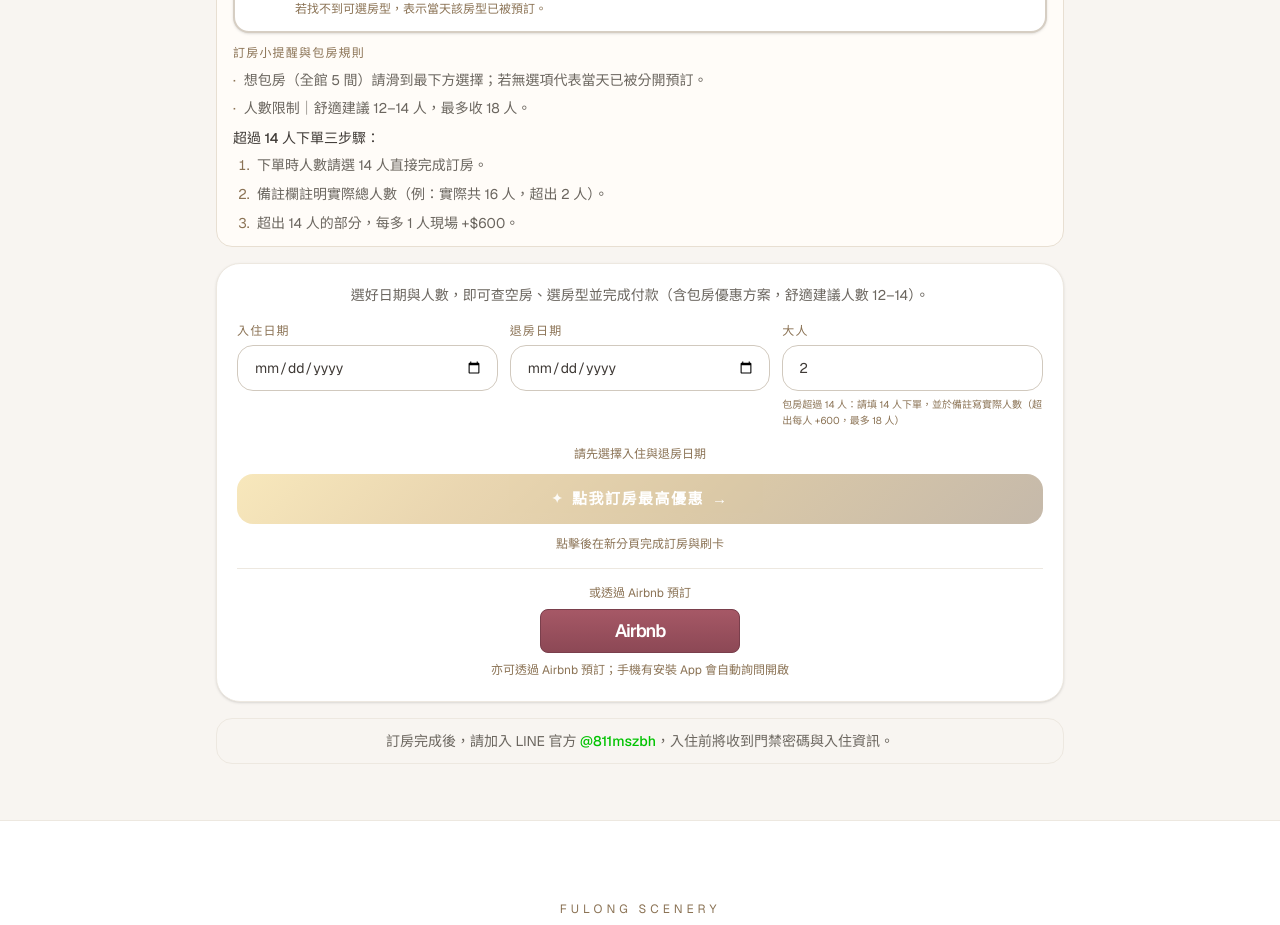
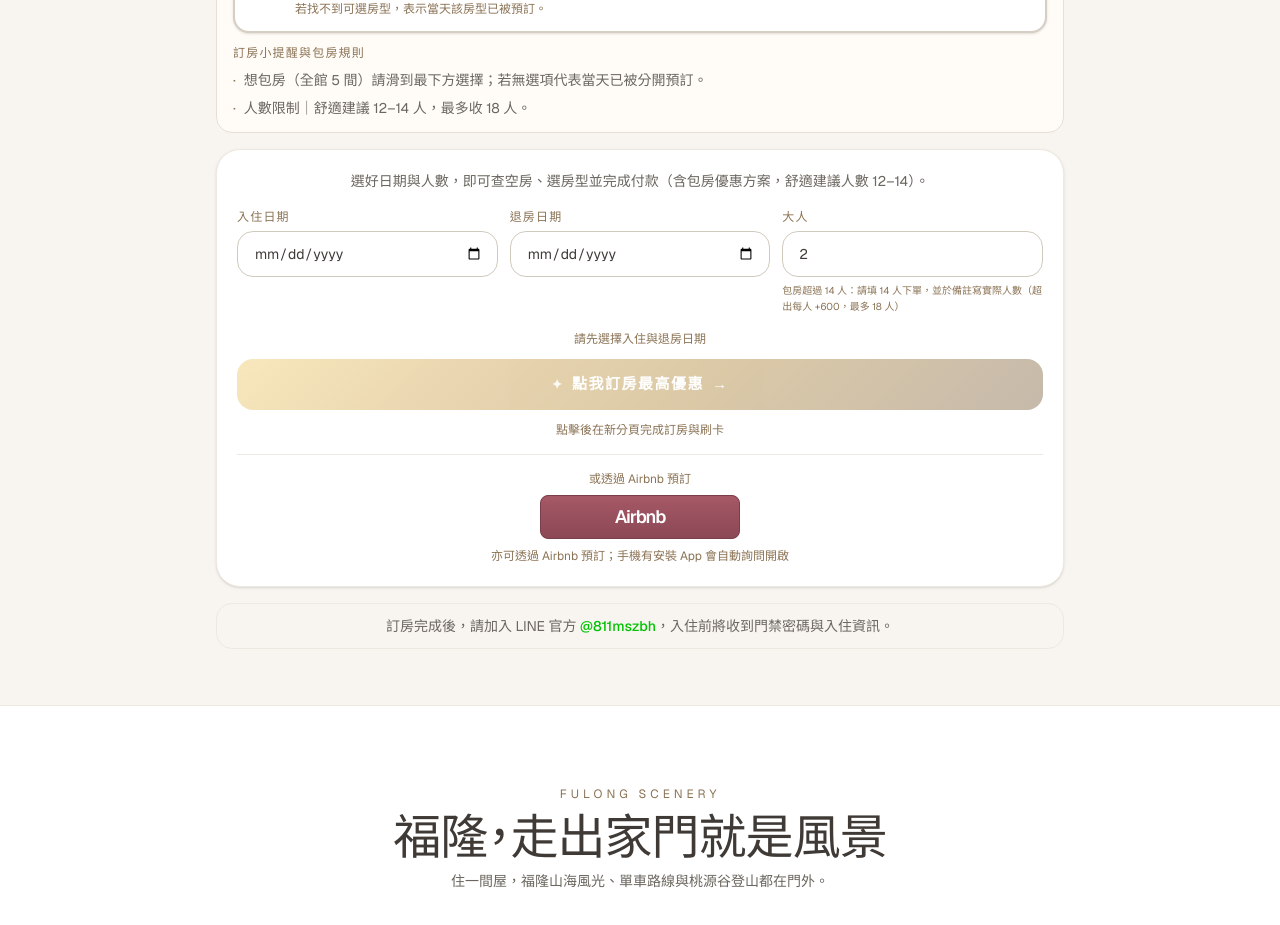
Before and after one commit to hamywu2222-cpu/yijianwu-booking, a Next.js app: page / in a window 1280 px wide. Shown: the part 4060-4985 px from the top of the page. Built offline with nearby package versions, Linux system fonts and the light colour scheme; no server answers.

Commit message:
copy: remove over-14 booking steps from booking section

```diff
--- a/components/OwltingBookingSection.tsx
+++ b/components/OwltingBookingSection.tsx
@@ -96,14 +96,6 @@ function OwlNestAvailabilityTips() {
       <div>
         <p className={sectionTitleClass}>{booking.title}</p>
         <OwlNestTipList items={booking.lines} />
-        <p className="mt-2 text-sm font-medium text-[#3F3A36]">{booking.stepsTitle}</p>
-        <ol className="mt-1.5 space-y-1.5 pl-5 list-decimal marker:text-[#8B7355]">
-          {booking.steps.map((step) => (
-            <li key={step} className="pl-1">
-              {step}
-            </li>
-          ))}
-        </ol>
       </div>
     </div>
   );
--- a/lib/business.ts
+++ b/lib/business.ts
@@ -142,12 +142,6 @@ export const OWLNEST_BOOKING = {
       lines: [
         '想包房（全館 5 間）請滑到最下方選擇；若無選項代表當天已被分開預訂。',
         `人數限制｜舒適建議 ${PACKAGE_BOOKING.comfortMin}–${PACKAGE_BOOKING.comfortMax} 人，最多收 ${PACKAGE_BOOKING.maxPeople} 人。`,
-      ],
-      stepsTitle: '超過 14 人下單三步驟：',
-      steps: [
-        '下單時人數請選 14 人直接完成訂房。',
-        '備註欄註明實際總人數（例：實際共 16 人，超出 2 人）。',
-        `超出 14 人的部分，每多 1 人現場 +$${PACKAGE_BOOKING.extraPerPerson}。`,
       ],
     },
   },
```
